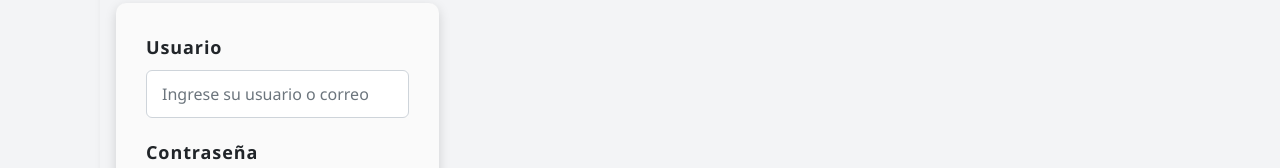
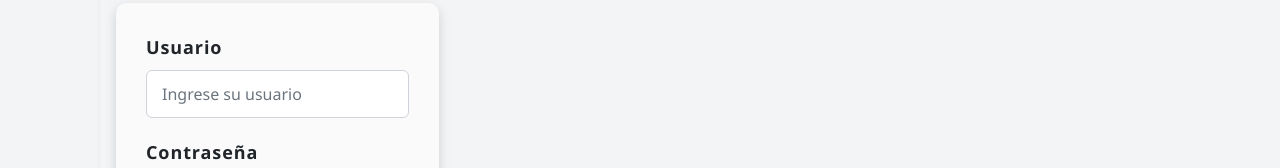
Before and after one commit to Derek-GB/IntegradorReact, a React (Vite) app: page / in a window 1280 px wide. Shown: the part 238-406 px from the top of the page. Built offline with nearby package versions, Linux system fonts and the light colour scheme.

Commit message:
Update login.jsx

```diff
--- a/src/components/login.jsx
+++ b/src/components/login.jsx
@@ -55,7 +55,7 @@ const Login = () => {
           type="text"
           id="usuario"
           name="usuario"
-          placeholder="Ingrese su usuario o correo"
+          placeholder="Ingrese su usuario"
           value={usuario}
           onChange={(e) => setUsuario(e.target.value)}
           required
```
